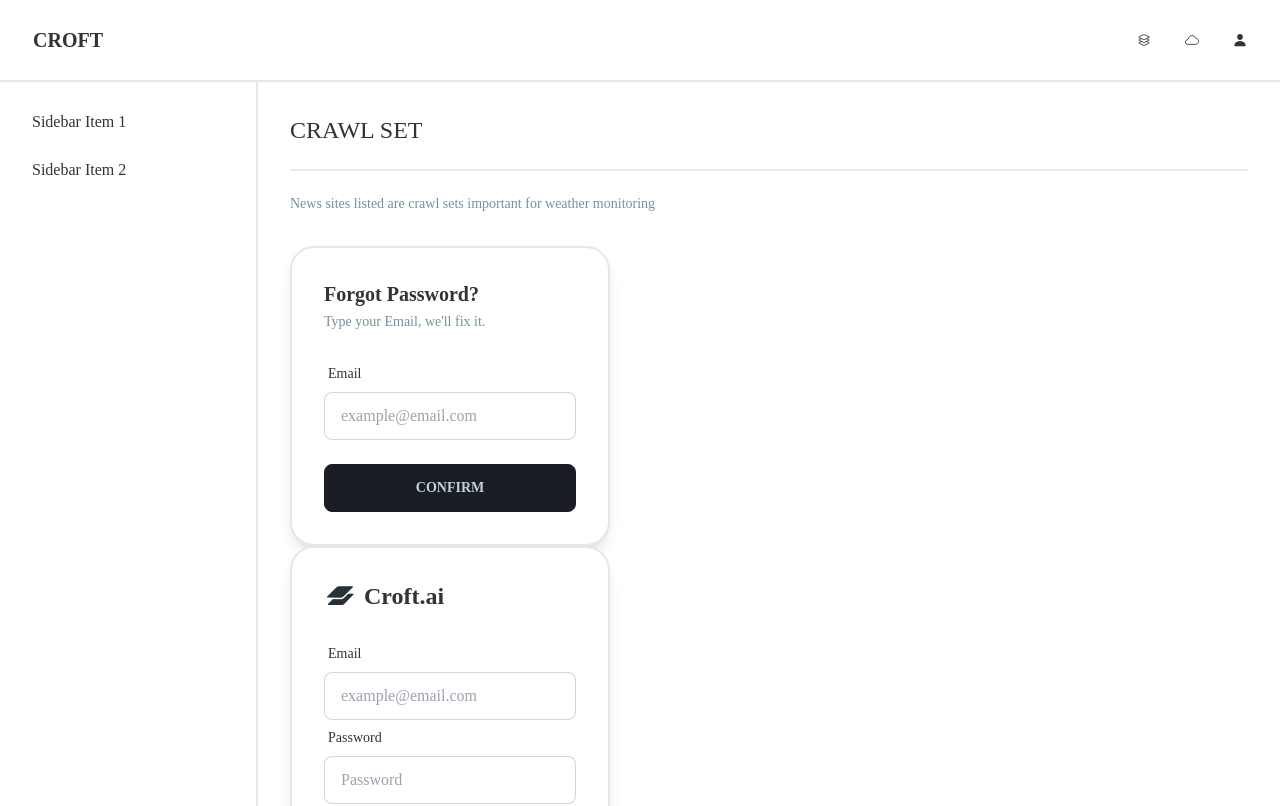
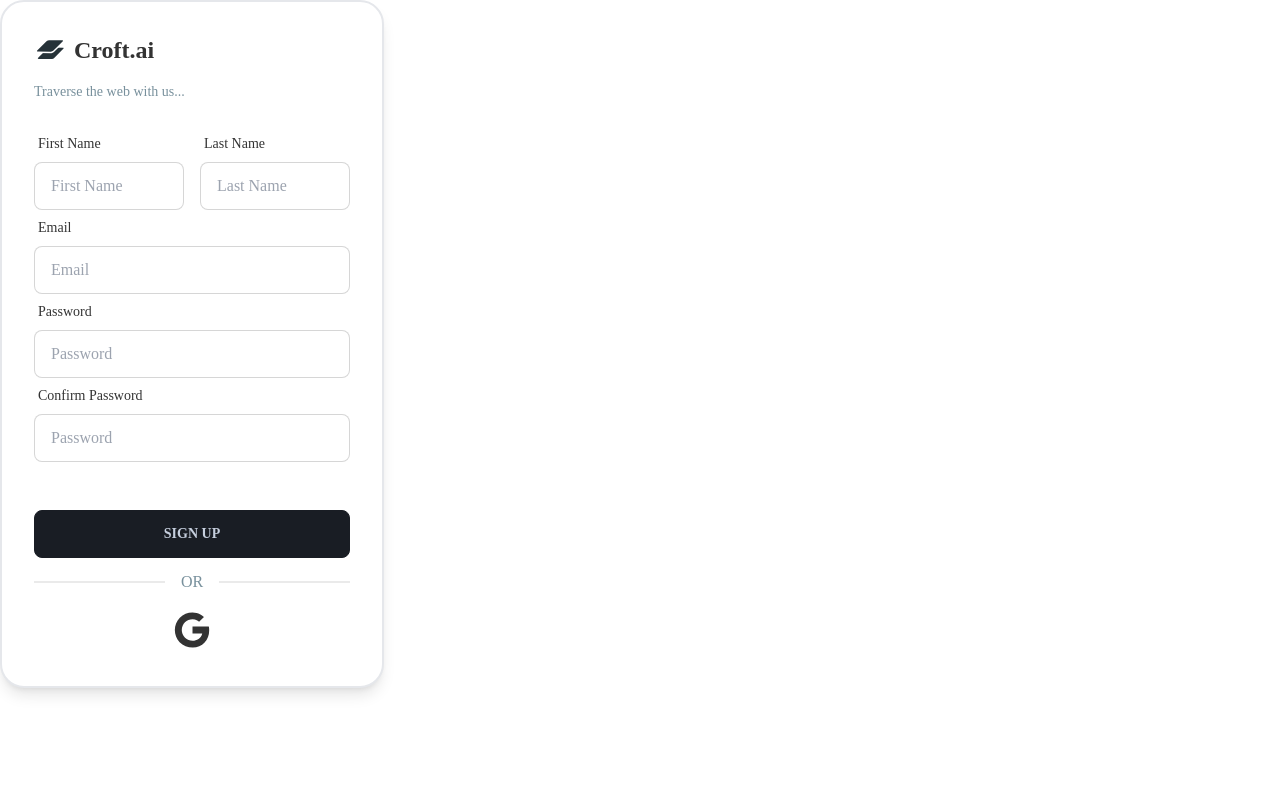
Before and after one commit to Croft-AI/croft-frontend, a React (Create React App) app: page /signup in a window 1280 px wide. Shown: the top 806 px of the page. Built offline with nearby package versions, Linux system fonts and the light colour scheme.

Commit message:
feat: added react router 6

```diff
--- a/package.json
+++ b/package.json
@@ -14,6 +14,7 @@
     "react": "^18.2.0",
     "react-dom": "^18.2.0",
     "react-icons": "^4.4.0",
+    "react-router-dom": "^6.8.2",
     "react-scripts": "5.0.1",
     "typescript": "^4.7.4",
     "web-vitals": "^2.1.4"
--- a/src/index.tsx
+++ b/src/index.tsx
@@ -1,15 +1,21 @@
-import React from 'react';
-import ReactDOM from 'react-dom/client';
-import './index.css';
-import App from './App';
-import reportWebVitals from './reportWebVitals';
-
-const root = ReactDOM.createRoot(
-  document.getElementById('root') as HTMLElement
-);
-root.render(
+import React from "react";
+import ReactDOM from "react-dom/client";
+import { createBrowserRouter, RouterProvider } from "react-router-dom";
+import "./index.css";
+import App from "./App";
+import reportWebVitals from "./reportWebVitals";
+import LoginPage from "./pages/login/LoginPage";
+import SignUpPage from "./pages/login/SignUpPage";
+import ForgotPasswordPage from "./pages/login/ForgotPasswordPage";
+const router = createBrowserRouter([
+  { path: "/", element: <></> },
+  { path: "/login", element: <LoginPage /> },
+  { path: "/signup", element: <SignUpPage /> },
+  { path: "/forgot", element: <ForgotPasswordPage /> },
+]);
+ReactDOM.createRoot(document.getElementById("root") as HTMLElement).render(
   <React.StrictMode>
-    <App />
+    <RouterProvider router={router} />
   </React.StrictMode>
 );
 
--- /dev/null
+++ b/src/pages/login/ForgotPasswordPage.tsx
@@ -0,0 +1,11 @@
+import React from "react";
+import ForgotPasswordContainer from "../../components/universal/login/ForgotPasswordContainer";
+const ForgotPasswordPage = () => {
+  return (
+    <>
+      <ForgotPasswordContainer />
+    </>
+  );
+};
+
+export default ForgotPasswordPage;
--- /dev/null
+++ b/src/pages/login/LoginPage.tsx
@@ -0,0 +1,11 @@
+import React from "react";
+import LoginContainer from "../../components/universal/login/LoginContainer";
+const LoginPage = () => {
+  return (
+    <>
+      <LoginContainer />
+    </>
+  );
+};
+
+export default LoginPage;
--- /dev/null
+++ b/src/pages/login/SignUpPage.tsx
@@ -0,0 +1,11 @@
+import React from "react";
+import SignUpContainer from "../../components/universal/login/SignUpContainer";
+const SignUpPage = () => {
+  return (
+    <>
+      <SignUpContainer />
+    </>
+  );
+};
+
+export default SignUpPage;
```
Also changed, not shown: 1 other file (tests, documents, lock files or other folders).
